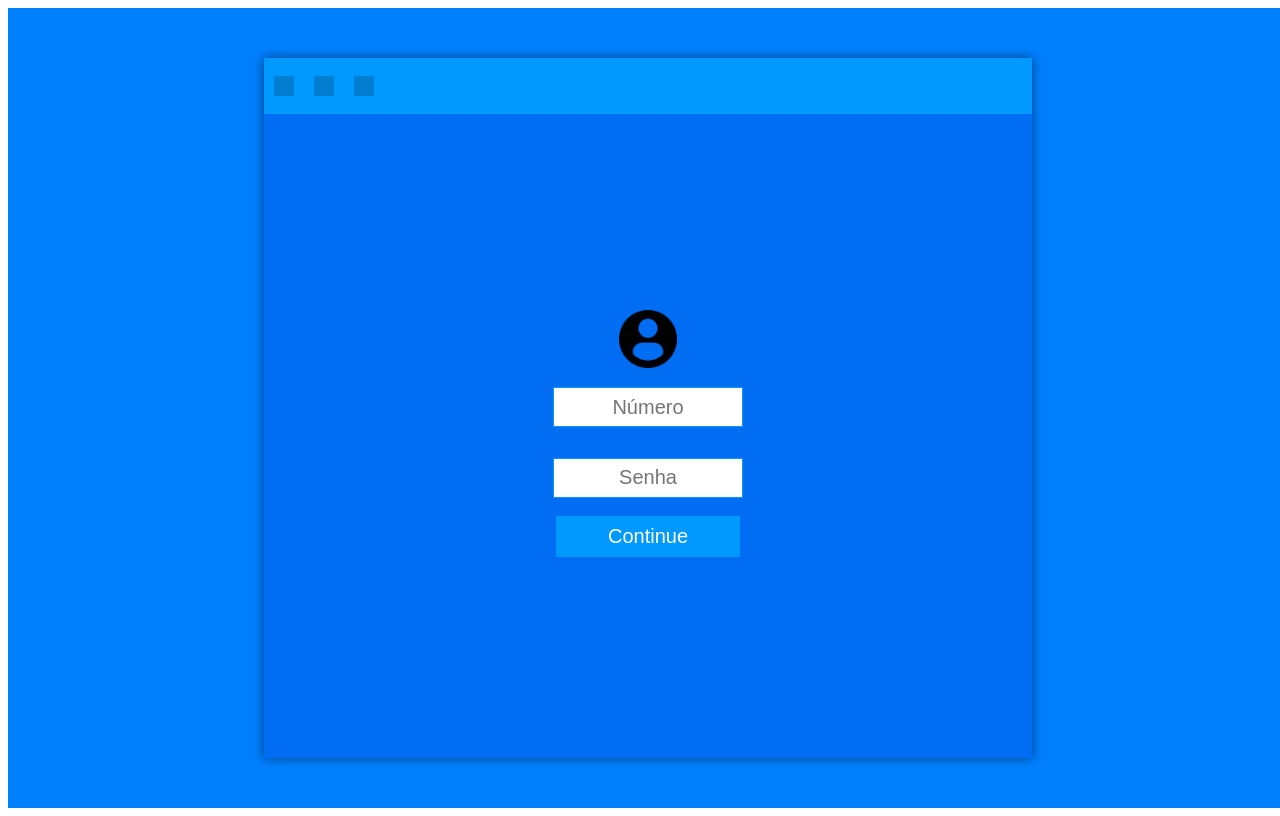
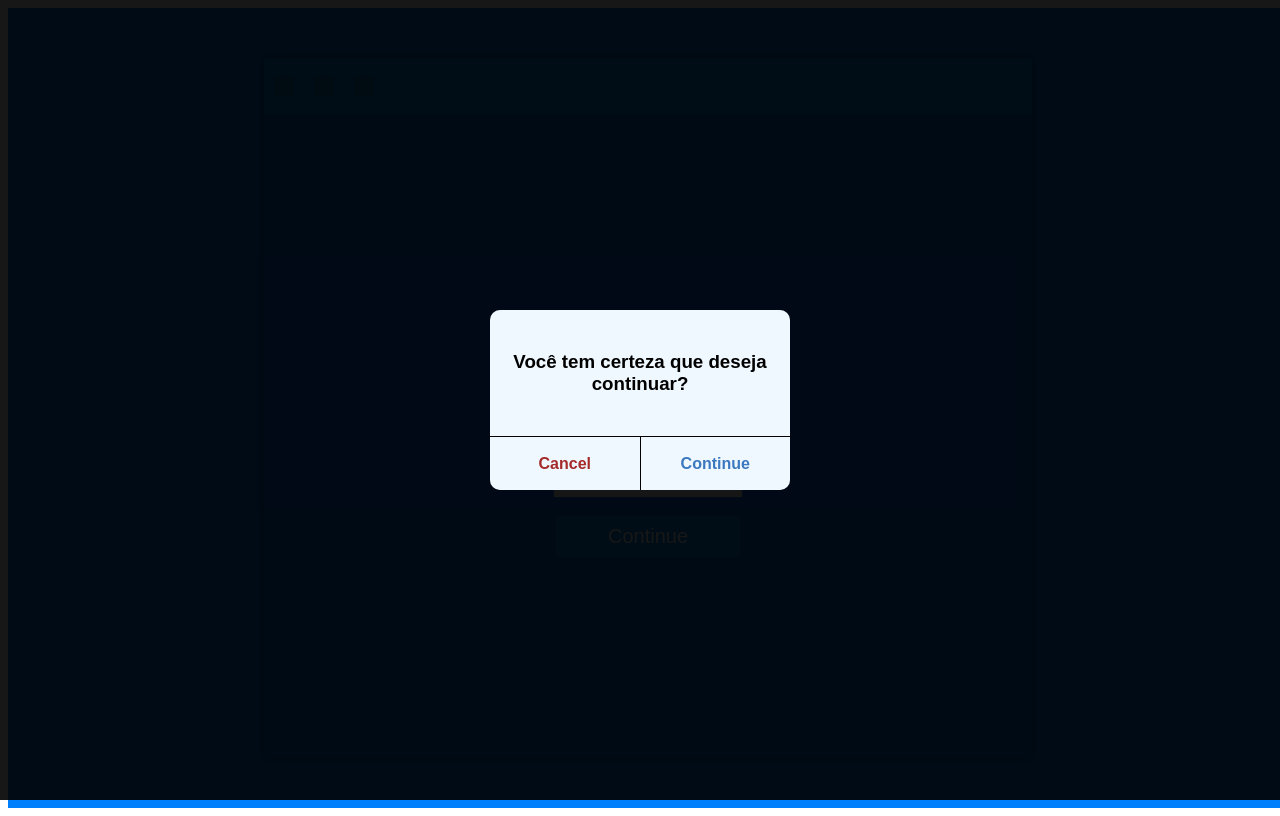
Before and after one commit to YuriKevin/Angular_Chat_Real_Time_WebSocket, an Angular app: page /login in a window 1280 px wide. Built offline with nearby package versions, Linux system fonts and the light colour scheme.

Commit message:
implementação componente filho warning.

```diff
--- a/src/app/chat/login/login.component.html
+++ b/src/app/chat/login/login.component.html
@@ -15,7 +15,7 @@
                         <input type="number" placeholder="Número" [(ngModel)]="telephone" (keyup.enter)="login()">
                     </div>
                     <div class="login-input">
-                        <input type="password" placeholder="Senha">
+                        <input type="password" placeholder="Senha" [(ngModel)]="password" (keyup.enter)="login()">
                     </div>
                     <div class="btn">
                         <button (click)="login()">Continue</button>
@@ -25,3 +25,4 @@
         </div>
     </div>
 </body>
+<app-warning></app-warning>
```
